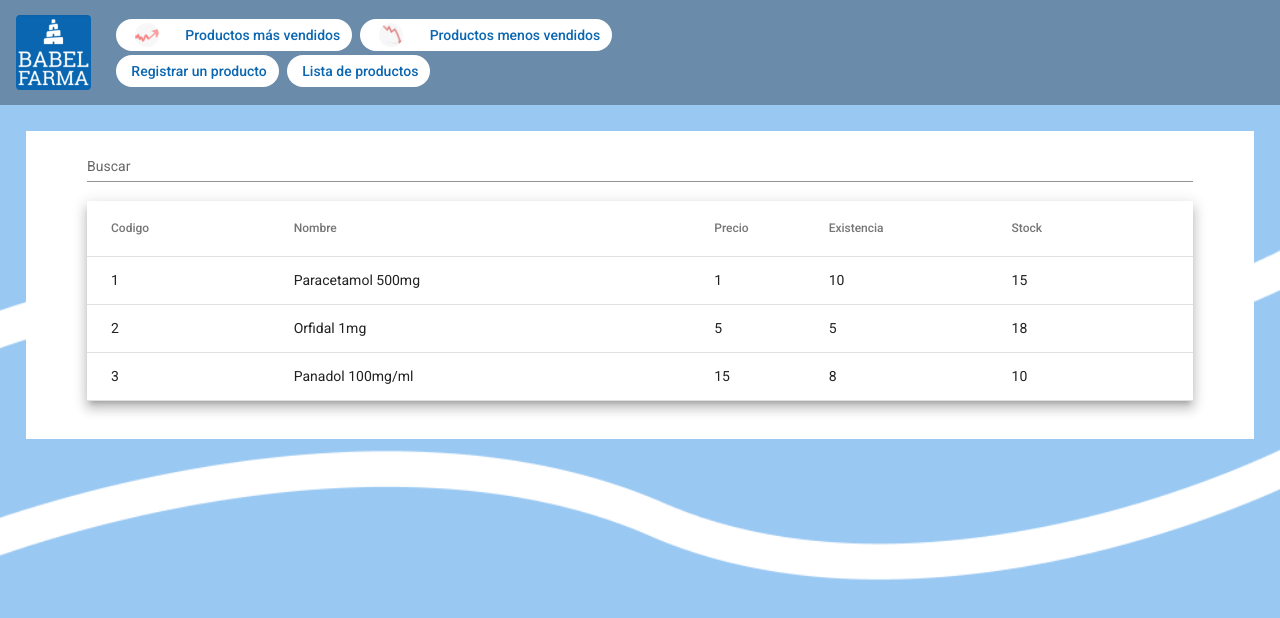
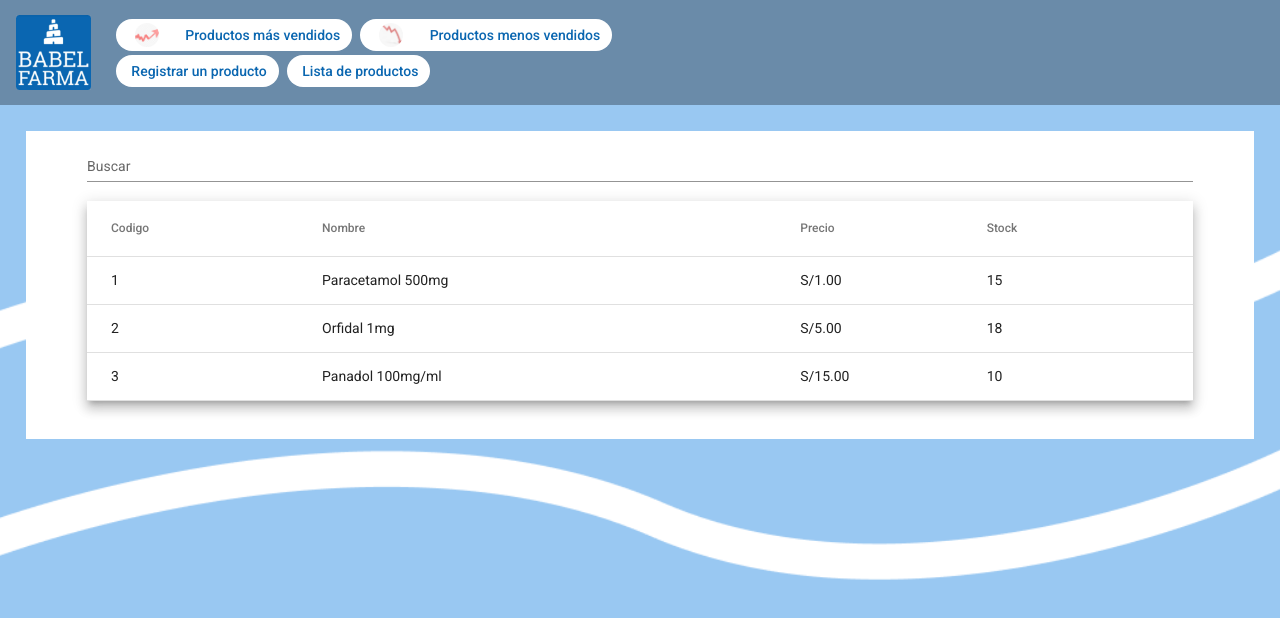
Before and after one commit to Babelfarma3/Fronted, an Angular app: page /ListaDeProductos in a window 1280 px wide. Shown: the top 618 px of the page. Built offline with nearby package versions, Linux system fonts and the light colour scheme.

Commit message:
services

```diff
--- a/src/app/components/frame25/frame25.component.html
+++ b/src/app/components/frame25/frame25.component.html
@@ -24,11 +24,6 @@
         <td mat-cell *matCellDef="let element"> {{element.precio}} </td>
       </ng-container>
 
-      <ng-container matColumnDef="existencia">
-        <th mat-header-cell *matHeaderCellDef>Existencia</th>
-        <td mat-cell *matCellDef="let element"> {{element.existencia}} </td>
-      </ng-container>
-
       <ng-container matColumnDef="stock">
         <th mat-header-cell *matHeaderCellDef>Stock</th>
         <td mat-cell *matCellDef="let element"> {{element.stock}} </td>
--- a/src/app/components/frame25/frame25.component.ts
+++ b/src/app/components/frame25/frame25.component.ts
@@ -9,7 +9,7 @@ import { MatTableDataSource } from '@angular/material/table';
   styleUrls: ['./frame25.component.css']
 })
 export class Frame25Component implements OnInit {
-  displayedColumns: string[] = ['codigo', 'nombre', 'precio', 'existencia', 'stock'];
+  displayedColumns: string[] = ['codigo', 'nombre', 'precio', 'stock'];
   dataSource = new MatTableDataSource<Product>();
 
   products: Product[] = [];
--- a/src/app/models/product.ts
+++ b/src/app/models/product.ts
@@ -1,7 +1,6 @@
 export interface Product {
     codigo: number;
     nombre: string;
-    precio: number;
-    existencia: number;
+    precio: string;
     stock: number;
 }
--- a/src/app/services/product.service.ts
+++ b/src/app/services/product.service.ts
@@ -10,22 +10,19 @@ export class ProductService {
     {
       codigo: 1,
       nombre: 'Paracetamol 500mg',
-      precio: 1.00,
-      existencia: 10,
+      precio: 'S/1.00',
       stock: 15,
     },
     {
       codigo: 2,
       nombre: 'Orfidal 1mg',
-      precio: 5.00,
-      existencia: 5,
+      precio: 'S/5.00',
       stock: 18,
     },
     {
       codigo: 3,
       nombre: 'Panadol 100mg/ml',
-      precio: 15.00,
-      existencia: 8,
+      precio: 'S/15.00',
       stock: 10,
     },
   ]
```
Also changed, not shown: src/app/models/cliente.ts (+9 -0 lines), src/app/models/farmacia.ts (+7 -0 lines), src/app/services/cliente.service.ts (added, +16 -0 lines), src/app/services/farmacia.service.ts (added, +36 -0 lines), 2 other files (tests, documents, lock files or other folders).
